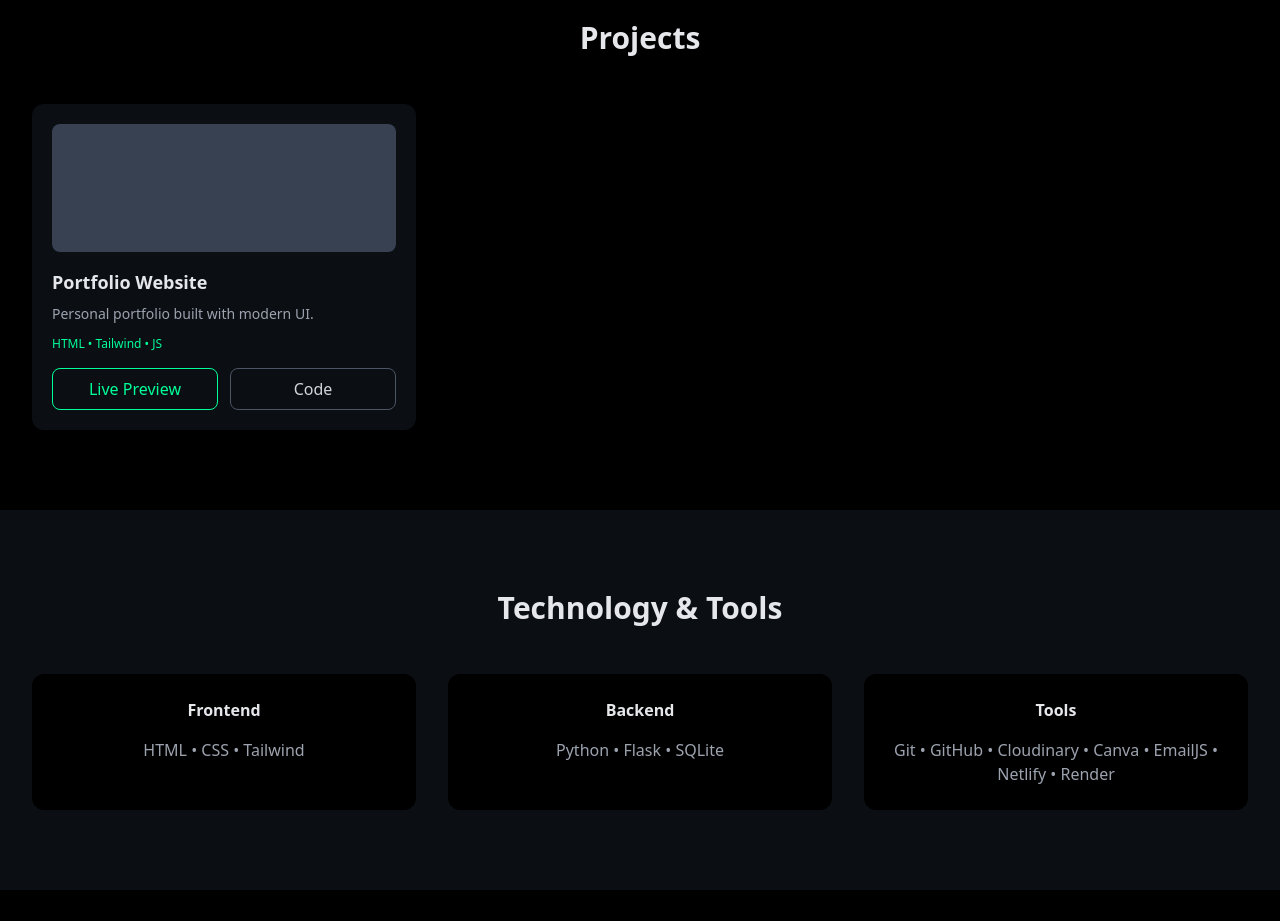
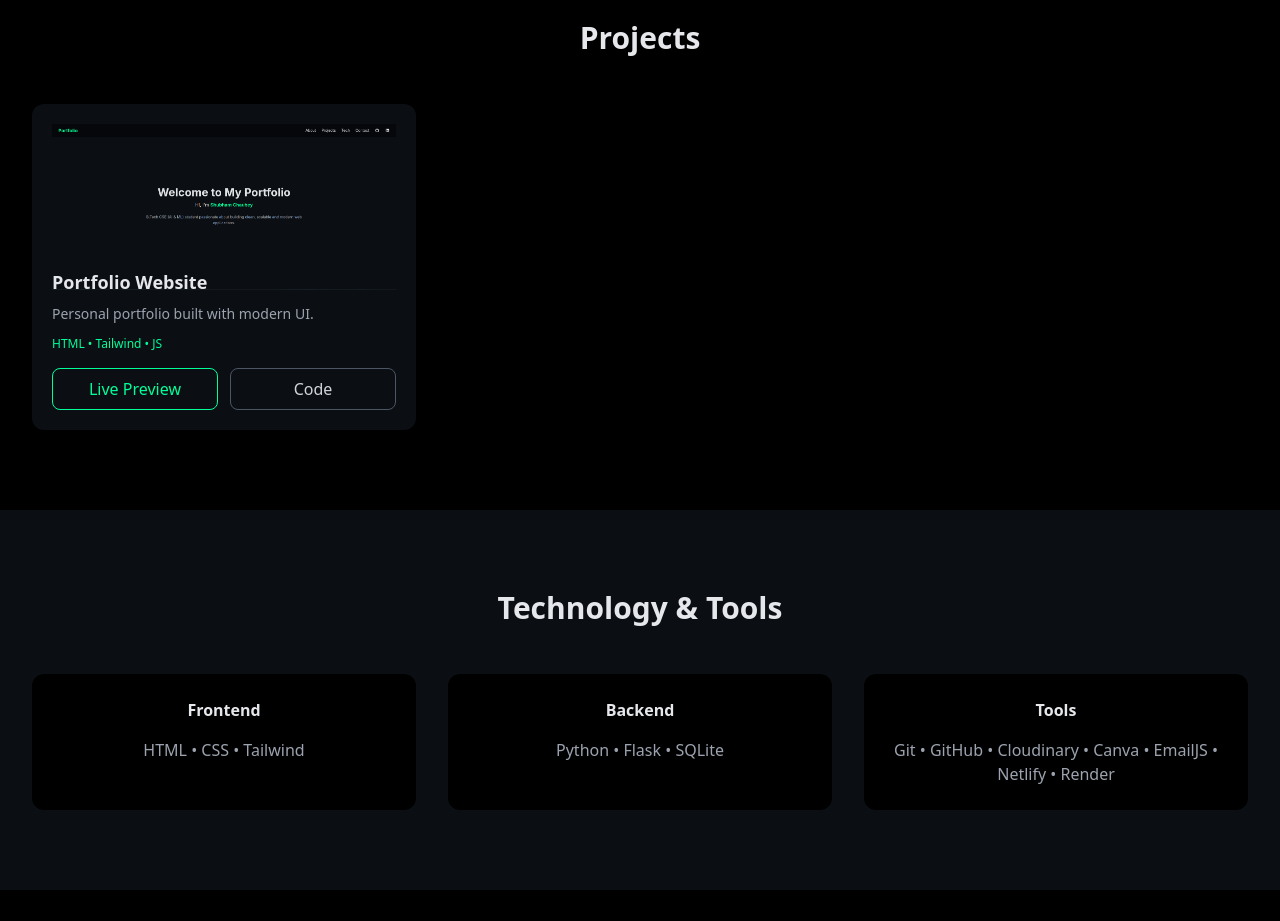
Before and after one commit to Shubham713-lab/Portfolio, a plain HTML site: page index.html in a window 1280 px wide. Shown: the part 860-1781 px from the top of the page. Drawn offline with nearby package versions, Linux system fonts and the light colour scheme.

Commit message:
initial commit

```diff
--- a/index.html
+++ b/index.html
@@ -79,7 +79,7 @@
             <div class="bg-darkbg rounded-xl p-5 hover:scale-105 transition duration-300
             shadow-lg hover:shadow-primary/30">
 
-                <div class="h-32 bg-gray-700 rounded-lg mb-4"></div>
+                <div class="h-32 bg-gray-700 rounded-lg mb-4"><img src="/image.png"></div>
 
                 <h3 class="text-lg font-semibold">Portfolio Website</h3>
 
```
Also changed, not shown: image.png (added).
